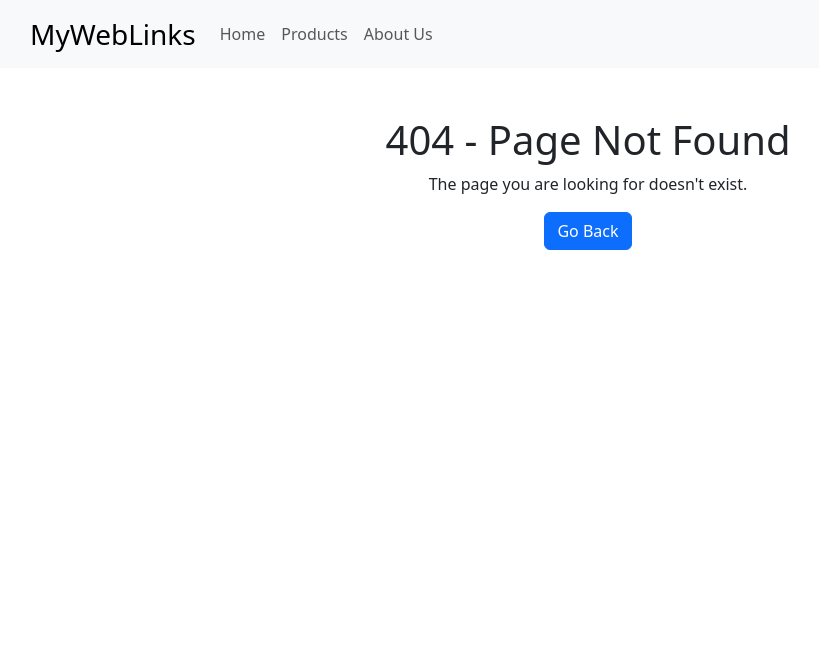
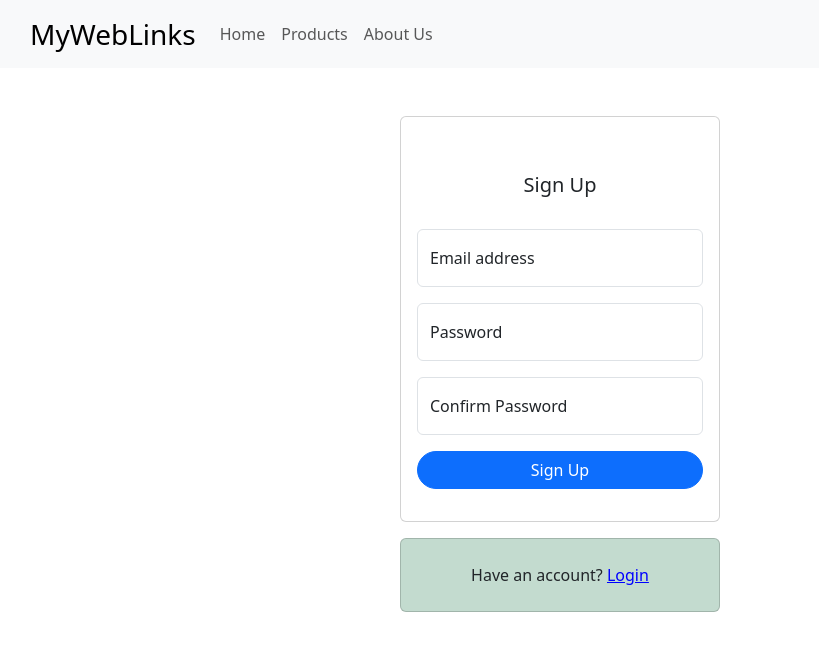
Before and after one commit to sajay3159/Expense-Tracker, a React (Vite) app: page /signup in a window 1280 px wide. Before the commit this address had no page. Shown: the top 650 px of the page, without its empty margins (52-871 px from the left). Built offline with nearby package versions, Linux system fonts and the light colour scheme.

Commit message:
fix the issue of redirecting of login and signup

```diff
--- a/src/App.jsx
+++ b/src/App.jsx
@@ -17,13 +17,13 @@ function App() {
     <>
       <Header />
       <Switch>
-        <Route path="/" exact component={SignupForm} />
-        {authCtx.isLoggedIn && (
-          <>
-            <Route path="/profile" component={ProfilePage} />
-            <Route path="/profile-form" component={ProfileForm} />
-          </>
-        )}
+        <Route path="/signup" component={SignupForm} />
+        <Route path="/profile">
+          {authCtx.isLoggedIn ? <ProfilePage /> : <Redirect to="/login" />}
+        </Route>
+        <Route path="/profile-form">
+          {authCtx.isLoggedIn ? <ProfileForm /> : <Redirect to="/login" />}
+        </Route>{" "}
         {!authCtx.isLoggedIn && (
           <Route path="/profile" render={() => <Redirect to="/login" />} />
         )}
--- a/src/components/Auth/LoginForm.jsx
+++ b/src/components/Auth/LoginForm.jsx
@@ -4,10 +4,11 @@ import {
   Card,
   Container,
   FloatingLabel,
+  Spinner,
   NavLink,
 } from "react-bootstrap";
 import Form from "react-bootstrap/Form";
-import { useHistory } from "react-router-dom";
+import { Link, useHistory } from "react-router-dom";
 import AuthContext from "../../store/auth-context";
 
 const LoginForm = () => {
@@ -17,12 +18,14 @@ const LoginForm = () => {
   const passwordRef = useRef();
   const [error, setError] = useState("");
   const [success, setSuccess] = useState("");
+  const [loading, setLoading] = useState(false);
 
   const forgetPasswordHandler = () => {
     history.push("/ForgetForm");
   };
   const handleSubmit = async (e) => {
     e.preventDefault();
+    setLoading(true);
 
     const email = emailRef.current.value;
     const password = passwordRef.current.value;
@@ -61,9 +64,11 @@ const LoginForm = () => {
     } catch (err) {
       setError(err.message);
       setSuccess("");
+    } finally {
+      setLoading(false);
+      emailRef.current.value = "";
+      passwordRef.current.value = "";
     }
-    emailRef.current.value = "";
-    passwordRef.current.value = "";
   };
 
   return (
@@ -95,8 +100,22 @@ const LoginForm = () => {
                 type="submit"
                 variant="primary"
                 style={{ borderRadius: "20px" }}
+                disabled={loading}
               >
-                Login
+                {loading ? (
+                  <>
+                    <Spinner
+                      as="span"
+                      animation="border"
+                      size="sm"
+                      role="status"
+                      aria-hidden="true"
+                    />
+                    Logging...
+                  </>
+                ) : (
+                  "Login"
+                )}
               </Button>
               <NavLink
                 className="text-center text-primary text-decoration-underline"
@@ -108,13 +127,22 @@ const LoginForm = () => {
           </Form>
         </Card.Body>
       </Card>
-
       <Card
         style={{ width: "20rem", backgroundColor: "#c3dbcf" }}
         className="py-2"
       >
         <Card.Body className="text-center">
-          Don't have an account? Sign up
+          Don't have an account?{" "}
+          <Link
+            to="/signup"
+            style={{
+              textDecoration: "underline",
+              cursor: "pointer",
+              color: "blue",
+            }}
+          >
+            Sign up
+          </Link>
         </Card.Body>
       </Card>
     </Container>
--- a/src/components/Auth/SignupForm.jsx
+++ b/src/components/Auth/SignupForm.jsx
@@ -1,7 +1,13 @@
 import { useRef, useState } from "react";
-import { Button, Card, Container, FloatingLabel } from "react-bootstrap";
+import {
+  Button,
+  Card,
+  Container,
+  FloatingLabel,
+  Spinner,
+} from "react-bootstrap";
 import Form from "react-bootstrap/Form";
-import { useHistory } from "react-router-dom";
+import { Link, useHistory } from "react-router-dom";
 
 const SignupForm = () => {
   const emailRef = useRef();
@@ -10,9 +16,11 @@ const SignupForm = () => {
   const confirmPasswordRef = useRef();
   const [error, setError] = useState("");
   const [success, setSuccess] = useState("");
+  const [loading, setLoading] = useState(false);
 
   const handleSubmit = async (e) => {
     e.preventDefault();
+    setLoading(true);
 
     const email = emailRef.current.value;
     const password = passwordRef.current.value;
@@ -53,10 +61,12 @@ const SignupForm = () => {
     } catch (err) {
       setError(err.message);
       setSuccess("");
+    } finally {
+      setLoading(false);
+      emailRef.current.value = "";
+      passwordRef.current.value = "";
+      confirmPasswordRef.current.value = "";
     }
-    emailRef.current.value = "";
-    passwordRef.current.value = "";
-    confirmPasswordRef.current.value = "";
   };
 
   return (
@@ -97,19 +107,44 @@ const SignupForm = () => {
                 type="submit"
                 variant="primary"
                 style={{ borderRadius: "20px" }}
+                disabled={loading}
               >
-                Sign Up
+                {loading ? (
+                  <>
+                    <Spinner
+                      as="span"
+                      animation="border"
+                      size="sm"
+                      role="status"
+                      aria-hidden="true"
+                    />
+                    Signing up...
+                  </>
+                ) : (
+                  "Sign Up"
+                )}
               </Button>
             </div>
           </Form>
         </Card.Body>
       </Card>
-
       <Card
         style={{ width: "20rem", backgroundColor: "#c3dbcf" }}
         className="py-2"
       >
-        <Card.Body className="text-center">Have an account? Login</Card.Body>
+        <Card.Body className="text-center">
+          Have an account?{" "}
+          <Link
+            to="/login"
+            style={{
+              textDecoration: "underline",
+              cursor: "pointer",
+              color: "blue",
+            }}
+          >
+            Login
+          </Link>
+        </Card.Body>
       </Card>
     </Container>
   );
```
